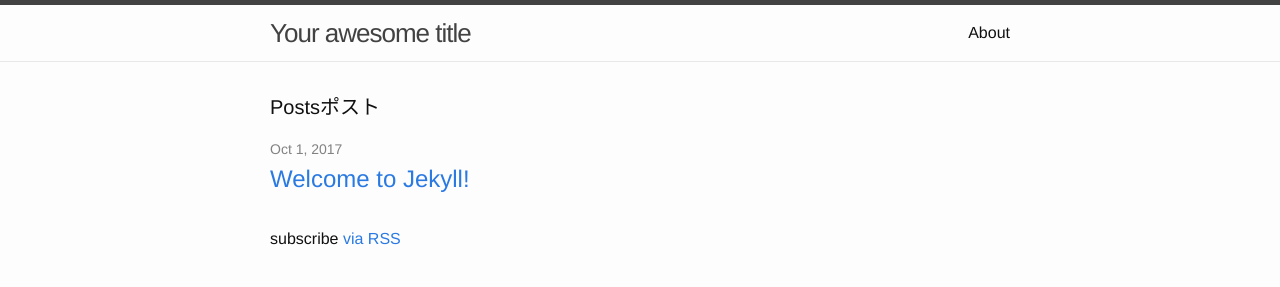
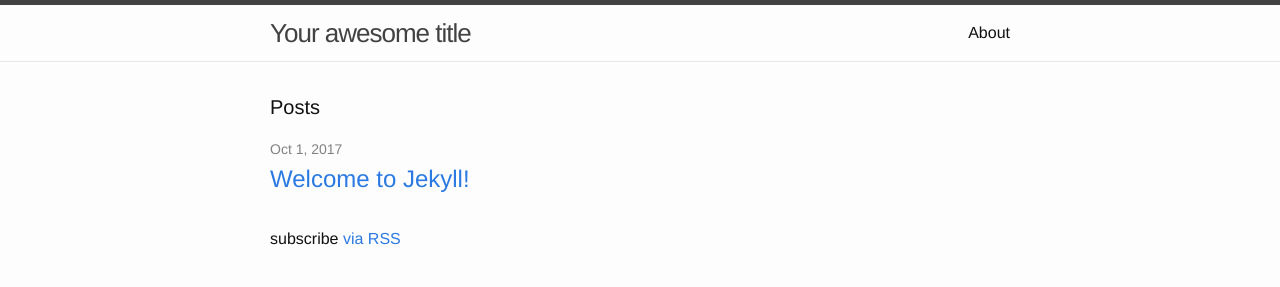
Before and after one commit to naotot/naotot.github.io, a Jekyll site: the page built from index.html, in a window 1280 px wide. Shown: the top 287 px of the page. Built offline with Jekyll 4.4.1, drawn with Linux system fonts in a browser that asks for light colours.

Commit message:
Update index.html

```diff
--- a/index.html
+++ b/index.html
@@ -4,7 +4,7 @@
 
 <div class="home">
 
-  <h1 class="page-heading">Postsポスト</h1>
+  <h1 class="page-heading">Posts</h1>
 
   <ul class="post-list">
     {% for post in site.posts %}
```
